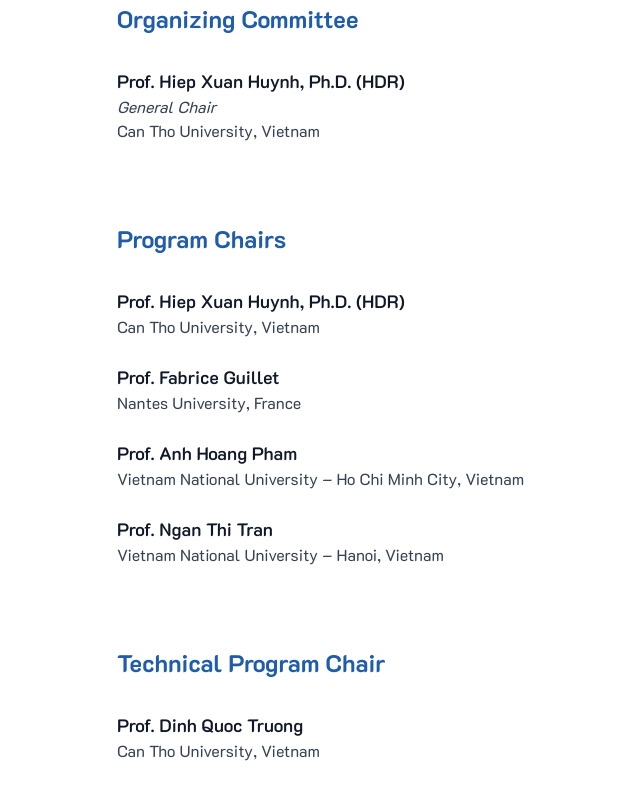
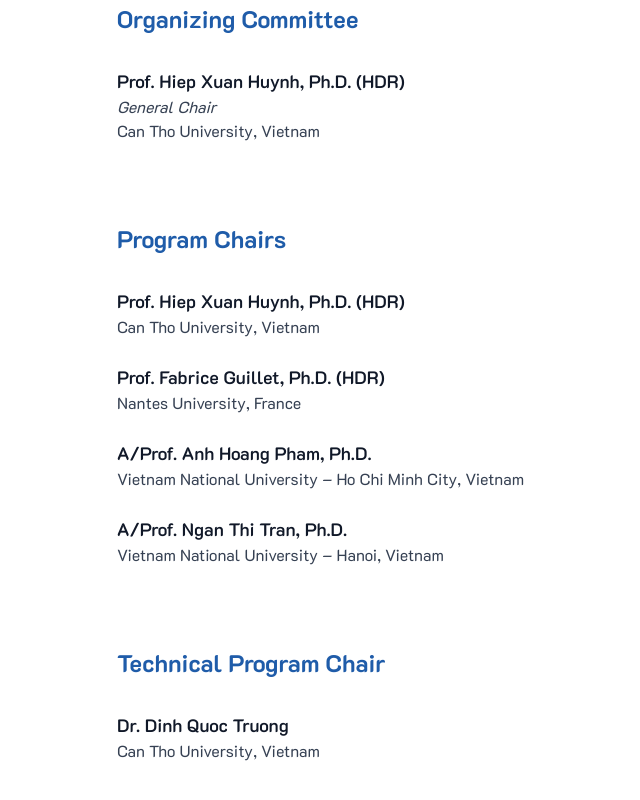
Before and after one commit to ami-pakdd/ctu-ami2026, a Next.js app: page /2026/committee in a window 1280 px wide. Shown: the part 326-1126 px from the top of the page, without its empty margins (43-683 px from the left). Built offline with nearby package versions, Linux system fonts and the light colour scheme.

Commit message:
fix: update titles and degrees for committee members

```diff
--- a/src/app/committee/page.tsx
+++ b/src/app/committee/page.tsx
@@ -30,17 +30,17 @@
       country: "Vietnam",
     },
     {
-      name: "Prof. Fabrice Guillet",
+      name: "Prof. Fabrice Guillet, Ph.D. (HDR)",
       affiliation: "Nantes University",
       country: "France",
     },
     {
-      name: "Prof. Anh Hoang Pham",
+      name: "A/Prof. Anh Hoang Pham, Ph.D.",
       affiliation: "Vietnam National University – Ho Chi Minh City",
       country: "Vietnam",
     },
     {
-      name: "Prof. Ngan Thi Tran",
+      name: "A/Prof. Ngan Thi Tran, Ph.D.",
       affiliation: "Vietnam National University – Hanoi",
       country: "Vietnam",
     },
@@ -48,7 +48,7 @@
 
   const technicalProgramChair: Member[] = [
     {
-      name: "Prof. Dinh Quoc Truong",
+      name: "Dr. Dinh Quoc Truong",
       affiliation: "Can Tho University",
       country: "Vietnam",
     },
```
